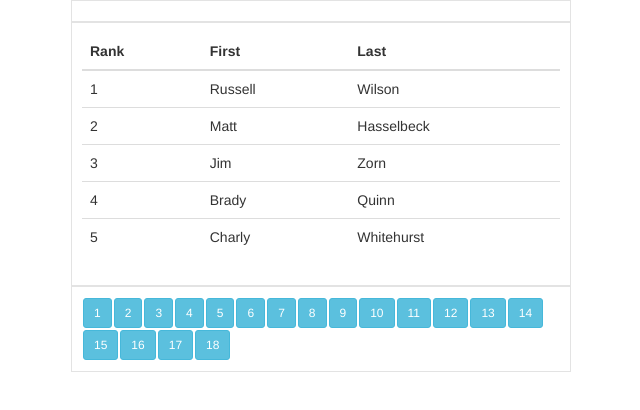
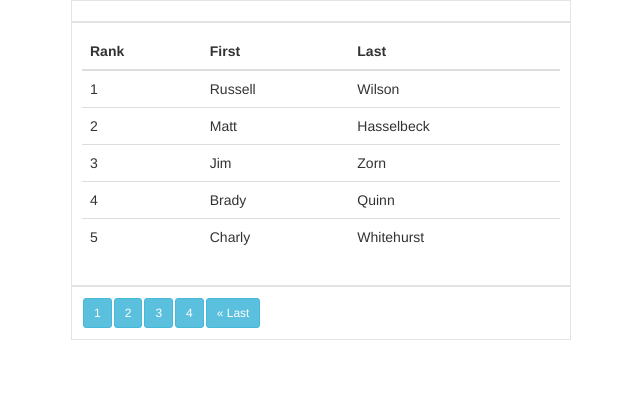
Before and after one commit to Mohamadmahgoub910/JSRemember, a plain HTML site: page JSChallengs/NewPagination.html in a window 1280 px wide. Shown: the whole page, without its empty margins (319-959 px from the left). Drawn offline with nearby package versions, Linux system fonts and the light colour scheme.

Commit message:
Pagination in JS

```diff
--- a/JSChallengs/NewPagination.html
+++ b/JSChallengs/NewPagination.html
@@ -497,37 +497,60 @@
         page: 1,
         // display data
         rows: 5,
+        window: 4,
       };
       buildTable();
-    // pagination
+      // pagination
       function pagination(querySet, page, rows) {
         // starting and end point.
         var trimStart = (page - 1) * rows;
         var trimEnd = trimStart + rows;
-        var trimmedData = querySet.slice(trimStart,trimEnd);
-        var pages = Math.ceil(querySet.length/rows);
+        var trimmedData = querySet.slice(trimStart, trimEnd);
+        var pages = Math.ceil(querySet.length / rows);
         return {
-            'querySet':trimmedData,
-            'pages':pages
+          querySet: trimmedData,
+          pages: pages,
+        };
+      }
+      //  buttons
+      function pageButtons(pages) {
+        var wrapper = document.getElementById("pagination-wrapper");
+        wrapper.innerHTML = "";
+
+        var maxLeft = state.page - Math.floor(state.window / 2);
+        var maxRight = state.page + Math.floor(state.window / 2);
+        if (maxLeft < 1) {
+          maxLeft = 1;
+          maxRight = state.window;
         }
+        if (maxRight > pages) {
+          maxLeft = pages - (state.window - 1);
+          maxRight = pages;
+          if (maxLeft < 1) {
+            maxLeft = 1;
+          }
+        }
+        for (var page = maxLeft; page <= maxRight; page++) {
+          wrapper.innerHTML += `<button value=${page} class="page btn btn-sm btn-info">${page}</button>`;
+        }
+        if (state.page != 1) {
+          wrapper.innerHTML =
+            `<button value=${1} class="page btn btn-sm btn-info">&#171; First</button>` +
+            wrapper.innerHTML;
+        }
+        if (state.page !== page) {
+          wrapper.innerHTML += `<button value=${pages} class="page btn btn-sm btn-info">&#171; Last</button>`;
+        }
+        $(".page").on("click", function () {
+          $("#table-body").empty();
+          state.page = $(this).val();
+          buildTable();
+        });
       }
-    //  buttons
-      function pageButtons (pages){
-          var wrapper = document.getElementById('pagination-wrapper')
-          wrapper.innerHTML =''
-          for(var page=1; page<=pages; page++){
-              wrapper.innerHTML += `<button value=${page} class="page btn btn-sm btn-info">${page}</button>`
-          }
-          $('.page').on('click',function(){
-              $('#table-body').empty()
-              state.page = $(this).val()
-              buildTable()
-          })
-      }
-    //  buildTable
+      //  buildTable
       function buildTable() {
         var table = $("#table-body");
-        var data = pagination(state.querySet, state.page, state.rows)
+        var data = pagination(state.querySet, state.page, state.rows);
         // console.log(data);
         myList = data.querySet;
         for (var i = 1 in myList) {
@@ -538,9 +561,8 @@
                     </tr>`;
           table.append(row);
         }
-        pageButtons(data.pages)
+        pageButtons(data.pages);
       }
-
     </script>
   </body>
 </html>
```
